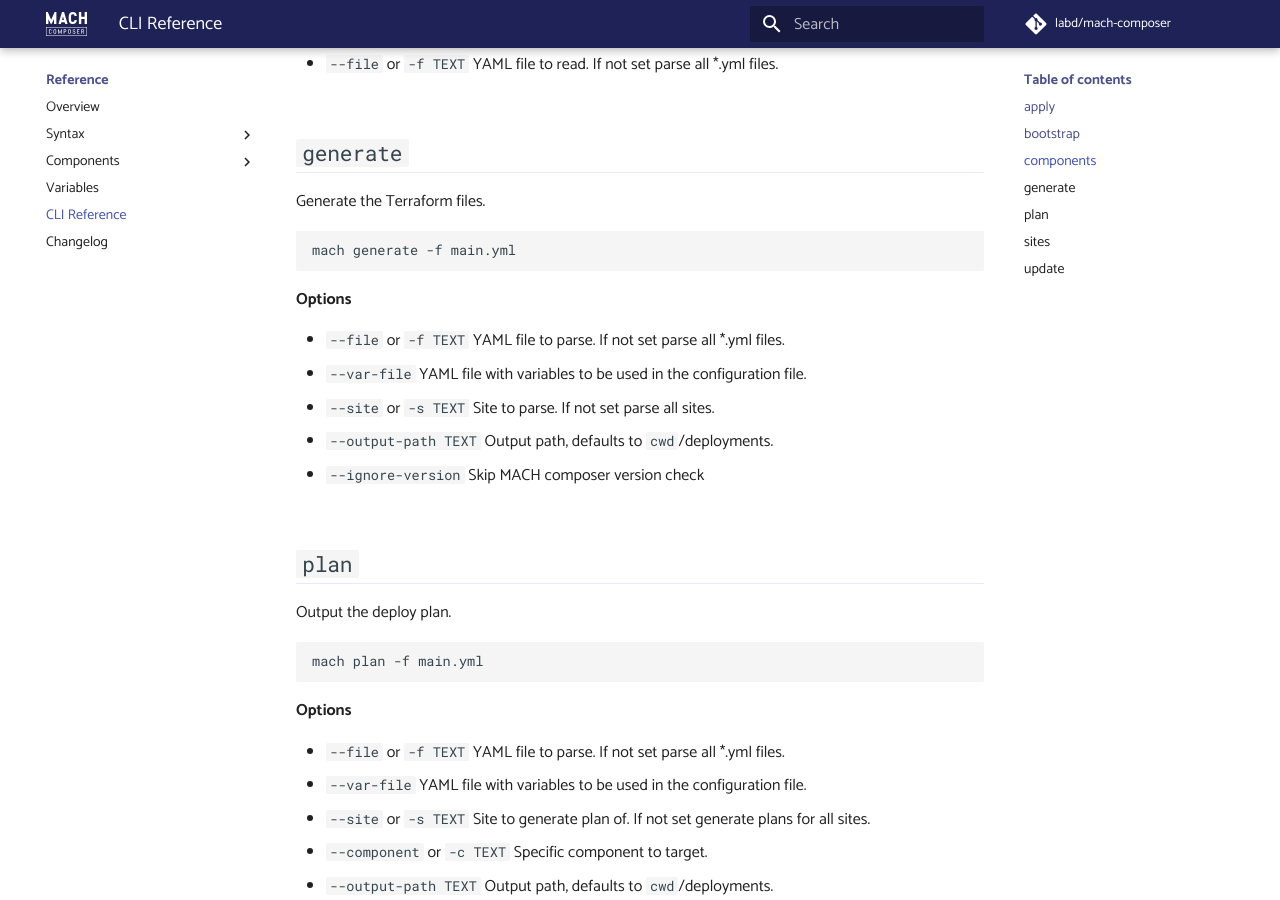
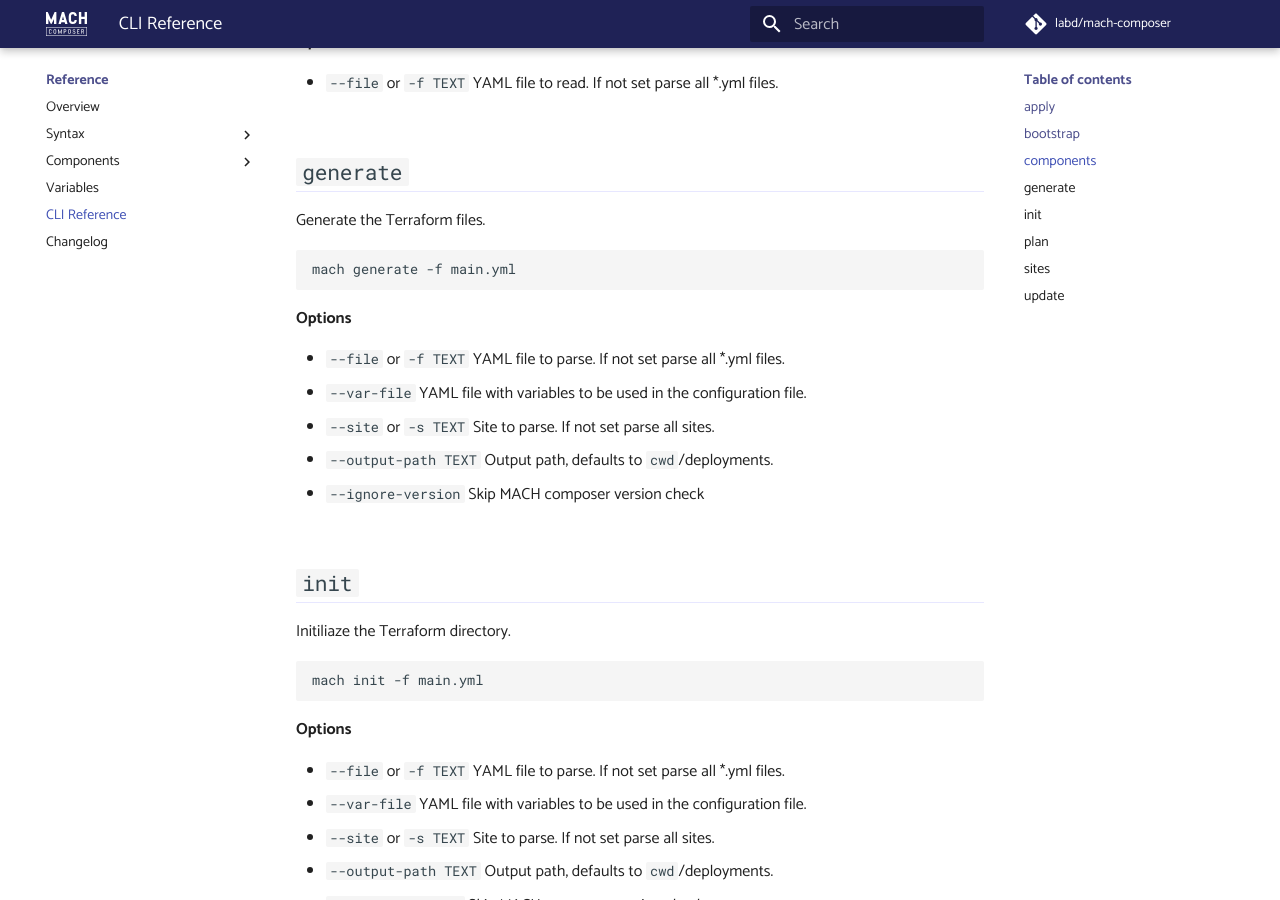
Before and after one commit to mach-composer/mach-composer-cli, an MkDocs documentation site: the page built from docs/src/reference/cli.md, in a window 1280 px wide and 900 px high, scrolled down 1710 px. Built offline with MkDocs 1.6.1 and Material for MkDocs 9.7.7, drawn with Linux system fonts in a browser that asks for light colours; a script that is not in the unit is left out; comment, search, counter and statistics services are not loaded; some of the changed text lies outside the part shown.

Commit message:
added changelog line and docs

````diff
--- a/docs/src/reference/cli.md
+++ b/docs/src/reference/cli.md
@@ -14,6 +14,7 @@ Commands:
   bootstrap   Bootstraps a configuration or component.
   components  List all components.
   generate    Generate the Terraform files.
+  init        Init the Terraform directory.
   plan        Output the deploy plan.
   sites       List all sites.
   update      Update all (or a given) component.
@@ -88,6 +89,22 @@ mach generate -f main.yml
 - `--ignore-version` Skip MACH composer version check
 
 
+## `init`
+Initiliaze the Terraform directory.
+
+```bash
+mach init -f main.yml
+```
+
+**Options**
+
+- `--file` or `-f TEXT` YAML file to parse. If not set parse all *.yml files.
+- `--var-file` YAML file with variables to be used in the configuration file.
+- `--site` or `-s TEXT` Site to parse. If not set parse all sites.
+- `--output-path TEXT` Output path, defaults to `cwd`/deployments.
+- `--ignore-version` Skip MACH composer version check
+
+
 ## `plan`
 Output the deploy plan.
 
````
Also changed, not shown: CHANGELOG.md, README.md.
